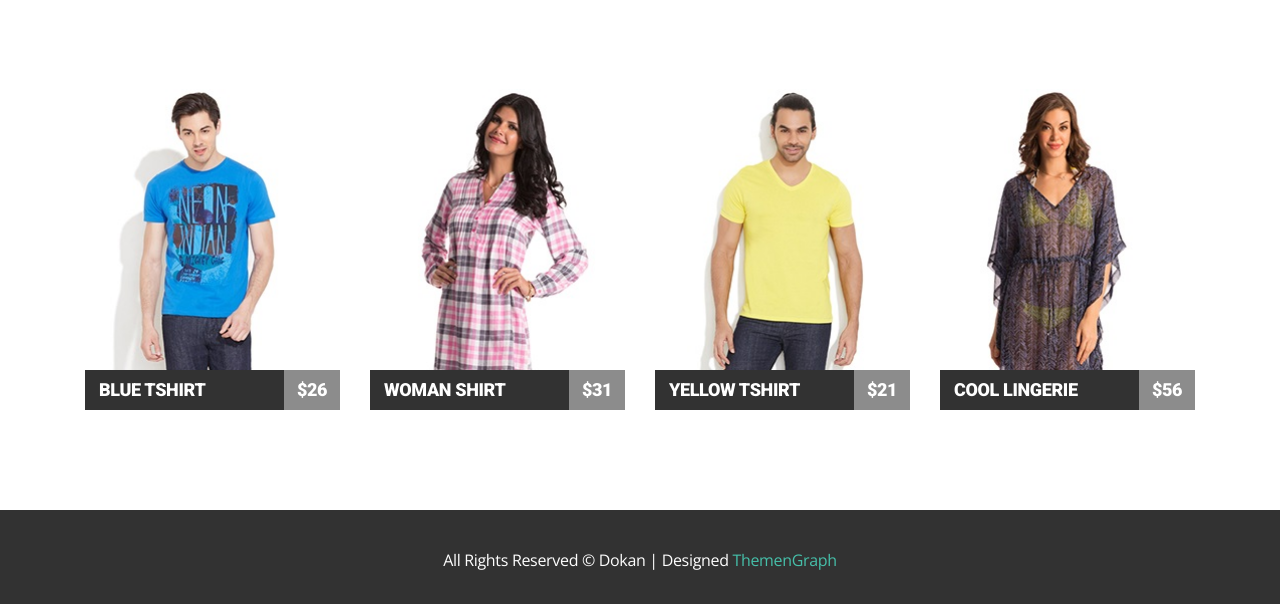
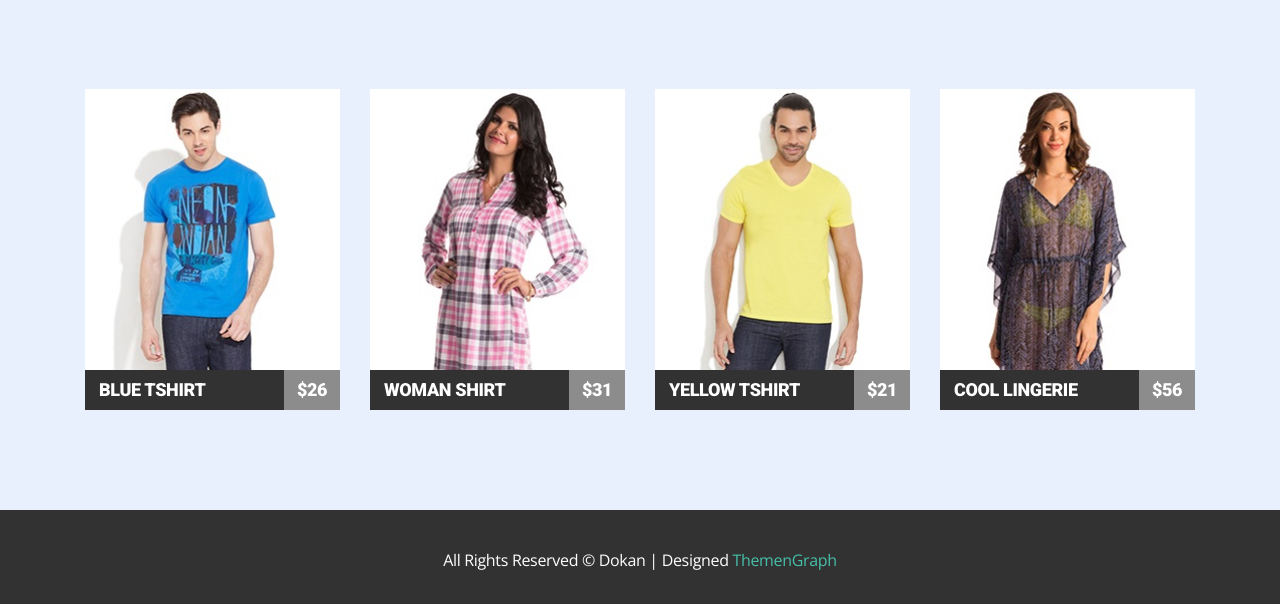
Before and after one commit to Mykola-Osadchyi/homework-05, a plain HTML site: page index.html in a window 1280 px wide. Shown: the part 776-1380 px from the top of the page. Drawn offline with nearby package versions, Linux system fonts and the light colour scheme.

Commit message:
changed background colors

```diff
--- a/css/style.css
+++ b/css/style.css
@@ -11,7 +11,7 @@ img {
 }
 
 body {
-  background-color: #ffffff;
+  background-color: rgb(255, 252, 244);
 }
 
 .clearfix::after {
@@ -176,7 +176,7 @@ body {
 .gallery {
   padding: 100px 0px 100px 0px;
   margin: 0 auto;
-  background-color: rgb(255, 255, 255);
+  background-color: rgb(233, 240, 253);
 }
 
 .gallery-title {
```
